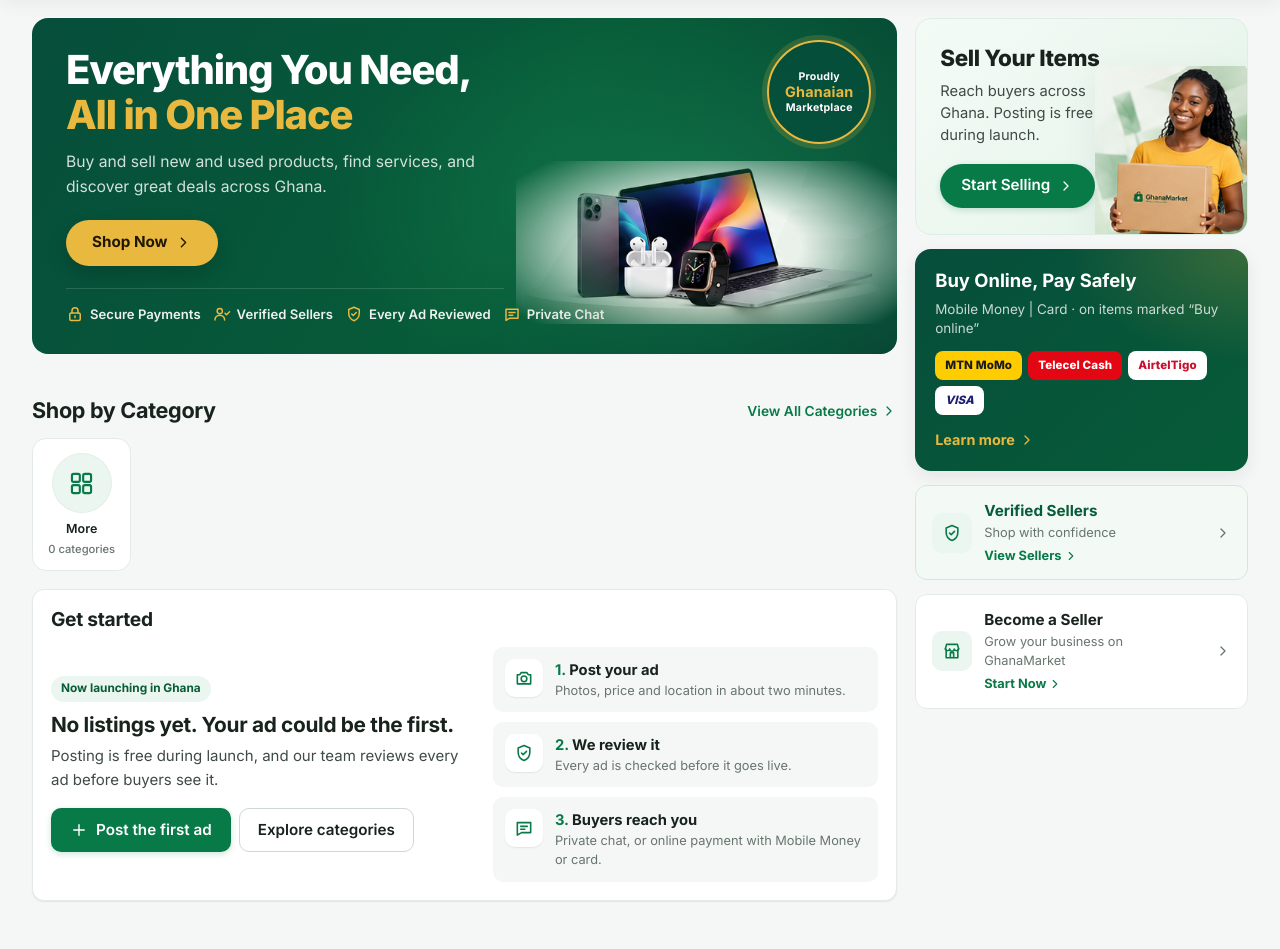
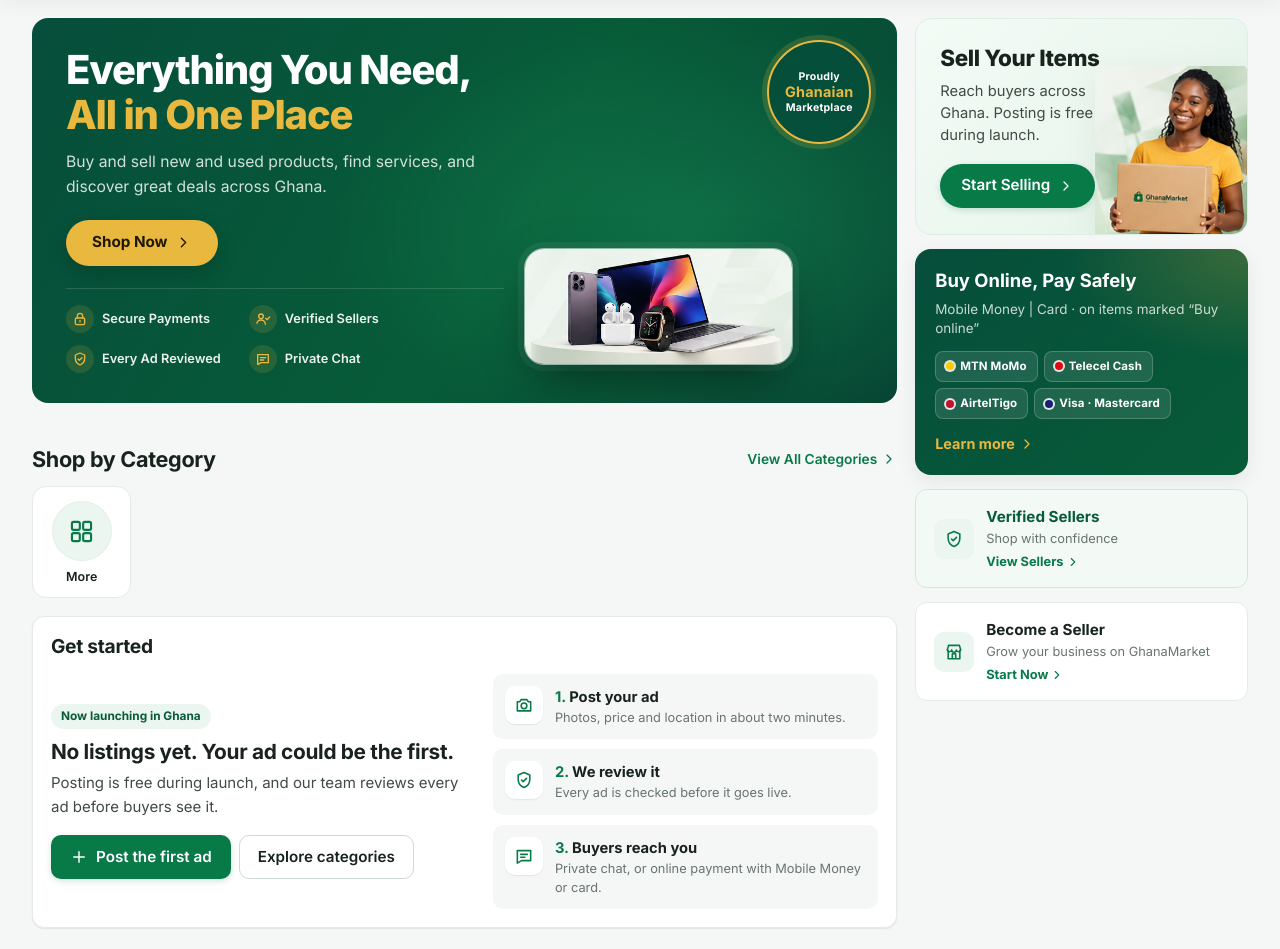
Before and after one commit to kprinceadusei1-hub/GHANAMARKET-, a Django app: page / in a window 1280 px wide. Shown: the part 126-1075 px from the top of the page. Run offline with Django 4.2, Linux system fonts and the light colour scheme; data that the repository does not hold is empty; parts of the project's set-up code (start-up, migrations or seed data) failed here and were passed over.

Commit message:
Homepage premium pass: hero showcase, trust badges, payment tiles
- Hero product picture shown as a framed showcase card with a soft gold
  glow instead of a faded box; hidden on phones to keep the hero short
- Trust items as four gold-icon badges in a tidy 2x2 grid
- Preview notice left only at the bottom of the page
- Payment methods as uniform tiles with a small brand-colour dot
- One call to action per sidebar card (removed duplicate arrows)
- Category tiles without uneven ad counts

Co-Authored-By: Claude Opus 5.5 <noreply@anthropic.com>

```diff
--- a/static/css/theme.css
+++ b/static/css/theme.css
@@ -1781,3 +1781,32 @@ a.stat-card:hover { border-color: var(--green); box-shadow: var(--shadow-md); }
 .seller-own-contact strong { color: var(--ink); }
 .seller-card { display: grid; gap: 12px; }
 .seller-storefront-button { margin-top: 2px; }
+
+/* ===== Homepage premium pass ===== */
+/* Hero picture as a deliberate showcase card with a soft glow */
+.hero-banner:not(.has-photo) .hero-art { display: grid; place-items: center; height: auto; padding: 8px; }
+.hero-banner:not(.has-photo) .hero-art::before {
+  content: ""; position: absolute; inset: 8% 6%; border-radius: 50%;
+  background: radial-gradient(closest-side, rgb(232 184 63 / .28), transparent 70%); filter: blur(10px);
+}
+.hero-banner:not(.has-photo) .hero-artwork {
+  position: relative; width: 100%; max-width: 520px; border-radius: 20px; mix-blend-mode: normal;
+  -webkit-mask-image: none; mask-image: none;
+  border: 1px solid rgb(255 255 255 / .55); box-shadow: 0 24px 48px -16px rgb(0 0 0 / .45), 0 0 0 6px rgb(255 255 255 / .06);
+}
+@media (min-width: 760px) { .hero-banner:not(.has-photo) .hero-art { margin-right: 96px; } }
+
+/* Trust row: four gold-icon badges */
+.hero-trust { display: grid; grid-template-columns: repeat(2, minmax(0, 1fr)); gap: 10px 18px; }
+.hero-trust { grid-template-columns: repeat(2, max-content); justify-content: start; gap: 12px 28px; }
+.hero-trust li { display: inline-flex; align-items: center; gap: 8px; padding: 0; background: none; font-size: .8rem; }
+.hero-trust .icon { width: 28px; height: 28px; padding: 6px; border-radius: 50%; background: rgb(232 184 63 / .14); stroke: var(--accent); }
+
+/* Payment methods: uniform tiles, small brand dot */
+.pay-methods .pm { display: inline-flex; align-items: center; gap: 6px; padding: 6px 10px; border: 1px solid rgb(255 255 255 / .2); border-radius: 8px; background: rgb(255 255 255 / .1); color: #fff; font-weight: 700; font-style: normal; }
+.pay-methods .pm i { width: 8px; height: 8px; border-radius: 50%; background: var(--dot); box-shadow: 0 0 0 2px rgb(255 255 255 / .85); }
+
+/* Side cards: one call to action each */
+.side-card { padding: 16px 18px; }
+.side-card:hover { border-color: var(--green); box-shadow: var(--shadow-md); }
+@media (max-width: 759px) { .hero-banner:not(.has-photo) .hero-art { display: none; } }
--- a/templates/home.html
+++ b/templates/home.html
@@ -18,7 +18,6 @@
         <li>{% include "partials/icon.html" with name="shield" %}Every Ad Reviewed</li>
         <li>{% include "partials/icon.html" with name="chat" %}Private Chat</li>
       </ul>
-      {% if has_demo_listings %}<span class="preview-pill">Preview catalogue</span>{% endif %}
     </div>
     <p class="hero-seal"><span>Proudly</span><strong>Ghanaian</strong><span>Marketplace</span></p>
     <div class="hero-art" aria-hidden="true">
@@ -60,13 +59,11 @@
       <a class="category-tile cat-{{ category.value }}" href="{% url 'product_list' %}?category={{ category.value|urlencode }}"{% if category.subcategories %} title="{{ category.subcategories|join:', ' }}"{% endif %}>
         <span class="category-tile-icon">{% include "partials/icon.html" with name=category.icon %}</span>
         <span class="category-tile-name">{{ category.label }}</span>
-        {% if category.count %}<span class="category-tile-count">{{ category.count }} ad{{ category.count|pluralize }}</span>{% endif %}
       </a>
     {% endfor %}
     <a class="category-tile category-tile-all" href="{% url 'category_index' %}">
       <span class="category-tile-icon">{% include "partials/icon.html" with name="grid" %}</span>
       <span class="category-tile-name">More</span>
-      <span class="category-tile-count">{{ categories|length }} categories</span>
     </a>
   </div>
 </section>
@@ -166,7 +163,7 @@
       <strong>Buy Online, Pay Safely</strong>
       <small>Mobile Money | Card · on items marked “Buy online”</small>
       <span class="pay-methods" aria-label="Payment methods">
-        <span class="pm pm-mtn">MTN MoMo</span><span class="pm pm-telecel">Telecel Cash</span><span class="pm pm-at">AirtelTigo</span><span class="pm pm-visa">VISA</span>
+        <span class="pm"><i style="--dot:#ffcc00"></i>MTN MoMo</span><span class="pm"><i style="--dot:#e30613"></i>Telecel Cash</span><span class="pm"><i style="--dot:#c8102e"></i>AirtelTigo</span><span class="pm"><i style="--dot:#1a1f71"></i>Visa · Mastercard</span>
       </span>
       <span class="pay-card-link">Learn more {% include "partials/icon.html" with name="chevron" %}</span>
     </a>
@@ -181,13 +178,11 @@
     <a class="side-card side-card-green" href="{% url 'product_list' %}?verified=1">
       <span class="side-card-icon">{% include "partials/icon.html" with name="shield" %}</span>
       <span><strong>Verified Sellers</strong><small>Shop with confidence</small><em class="side-card-cta">View Sellers {% include "partials/icon.html" with name="chevron" %}</em></span>
-      {% include "partials/icon.html" with name="chevron" %}
     </a>
 
     <a class="side-card" href="{{ sell_url }}">
       <span class="side-card-icon">{% include "partials/icon.html" with name="store" %}</span>
       <span><strong>Become a Seller</strong><small>Grow your business on GhanaMarket</small><em class="side-card-cta">Start Now {% include "partials/icon.html" with name="chevron" %}</em></span>
-      {% include "partials/icon.html" with name="chevron" %}
     </a>
 
   </aside>
```
